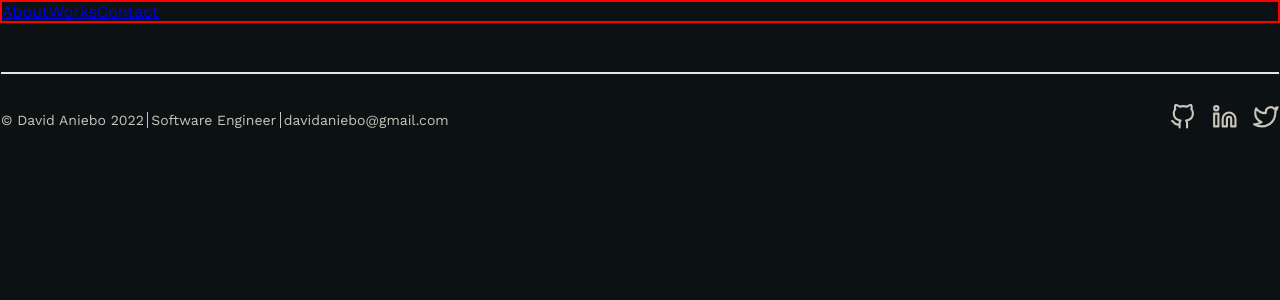
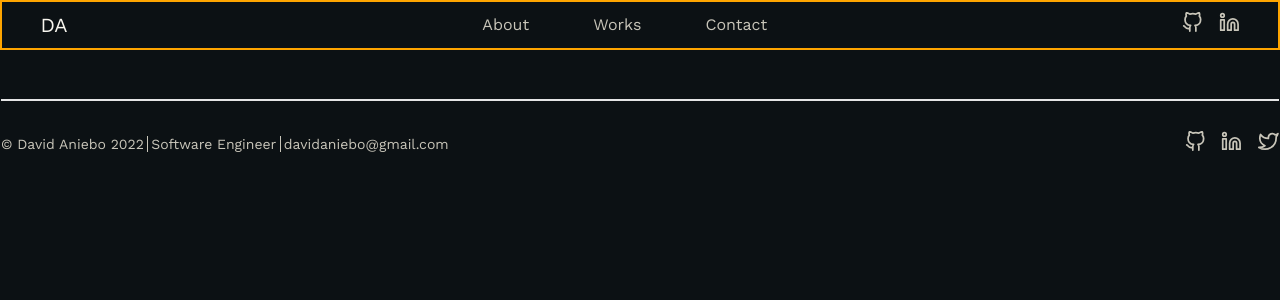
Before and after one commit to Webmekanic/My-Portfolio-v2.0.0, a React (Create React App) app: page / in a window 1280 px wide. Shown: the top 300 px of the page. Built offline with nearby package versions, Linux system fonts and the light colour scheme.

Commit message:
feat:: add navbar and dedicated routes

```diff
--- a/src/components/layouts/Footer.jsx
+++ b/src/components/layouts/Footer.jsx
@@ -47,7 +47,7 @@ const FooterSection = styled.footer`
   .socialIcons {
     display: flex;
     grid-gap: 1rem;
-    font-size: clamp(1.5rem, 2vw, 1.6rem);
+    font-size: 1.3rem;
   }
   .socialLink {
     color: ${({ theme }) => theme.colors.textColor};
--- a/src/components/layouts/Navbar.jsx
+++ b/src/components/layouts/Navbar.jsx
@@ -1,27 +1,44 @@
 import React from "react"
-import { Link } from "react-router-dom"
-import {
-  NavbarContainer,
-  NavbarLinkContainer,
-  NavbarLink,
-} from "../../styles/NavStyle"
+import { MyLink, Nav } from "../../styles/NavStyle"
 import { FiGithub, FiLinkedin, FiTwitter } from "react-icons/fi"
+import { CgSortAz } from "react-icons/cg"
 
 const Navbar = () => {
   return (
-    <NavbarContainer>
-      <NavbarLinkContainer>
-        <NavbarLink className="nav-link" to="/about">
-          About
-        </NavbarLink>
-        <NavbarLink className="nav-link" to="/works">
-          Works
-        </NavbarLink>
-        <NavbarLink className="nav-link" to="/contact">
-          Contact
-        </NavbarLink>
-      </NavbarLinkContainer>
-    </NavbarContainer>
+    <Nav>
+      <h1 className="myIntials">DA</h1>
+      <ul className="navLinkList">
+        <li className="navLinkItem">
+          <MyLink to="/about">About</MyLink>
+        </li>
+        <li className="navLinkItem">
+          <MyLink to="/works">Works</MyLink>
+        </li>
+        <li className="navLinkItem">
+          <MyLink to="/contact">Contact</MyLink>
+        </li>
+      </ul>
+      {/* nabvar icons */}
+      <div className="socialIcons">
+        <a
+          className="socialLink"
+          href="https://github.com/Webmekanic"
+          target="_blank"
+          rel="noreferrer"
+        >
+          <FiGithub />
+        </a>
+        <a
+          href="https://github.com/Webmekanic"
+          target="_blank"
+          rel="noreferrer"
+          className="socialLink"
+        >
+          <FiLinkedin />
+        </a>
+      </div>
+      <CgSortAz size={"40"} className="sortIcon" />
+    </Nav>
   )
 }
 
--- /dev/null
+++ b/src/components/shared/NavLink.jsx
@@ -0,0 +1,18 @@
+import React from "react"
+import { NavLink as NavLinkReactRouterDom } from "react-router-dom"
+
+const Link = function ({ to, children, className, ...props }) {
+  return (
+    <NavLinkReactRouterDom
+      {...props}
+      className={({ isActive }) =>
+        [className, isActive ? "is-active" : null].filter(Boolean).join(" ")
+      }
+      to={to}
+    >
+      {children}
+    </NavLinkReactRouterDom>
+  )
+}
+
+export default Link
--- a/src/styles/NavStyle.jsx
+++ b/src/styles/NavStyle.jsx
@@ -1,21 +1,77 @@
-import React from "react"
-import { Link } from "react-router-dom"
 import styled from "styled-components"
+import Link from "../components/shared/NavLink"
 
-export const NavbarContainer = styled.nav`
-  border: 2px solid red;
-  width: 100%;
+export const Nav = styled.nav`
+  border: 2px solid orange;
   display: flex;
   flex-direction: row;
   justify-content: space-between;
-`
-export const NavbarLinkContainer = styled.div``
-export const NavbarLink = styled(Link)`
-  &:hover,
-  &:focus {
-    color: blue;
+  align-items: center;
+  background: transparent;
+  padding: 0.625rem clamp(0.6rem, 3vw, 2.5rem);
+  color: ${({ theme }) => theme.colors.textColor};
+
+  .myIntials {
+    font-family: Wingdings 3;
+    font-style: Regular;
+    font-size: 20px;
+    line-height: 100%;
+    font-weight: lighter;
+    color: ${({ theme }) => theme.colors.neutral};
   }
-  &:active {
-    color: red;
+  .navLinkList {
+    // border: 2px solid yellow;
+    display: flex;
+  }
+  .navLinkItem {
+    // border: 2px solid purple;
+    list-style-type: none;
+    display: flex;
+    padding: 0 2rem;
+  }
+  .socialIcons {
+    display: flex;
+    grid-gap: 1rem;
+    font-size: 1.3rem;
+  }
+  .socialLink {
+    color: ${({ theme }) => theme.colors.textColor};
+    cursor: pointer;
+  }
+
+  .socialLink:hover {
+    color: ${({ theme }) => theme.colors.lightColor};
+  }
+  .sortIcon {
+    display: none;
+  }
+
+  // Media Query
+  @media ${({ theme }) => theme.mediaQueries.below768} {
+    .navLinkList,
+    .socialIcons {
+      display: none;
+    }
+
+    .sortIcon {
+      border: 2px solid blue;
+      display: block;
+    }
   }
 `
+
+export const MyLink = styled(Link)`
+  text-decoration: none;
+  color: ${({ theme }) => theme.colors.textColor};
+  font-size: 1rem;
+  line-height: 1rem;
+  line-height: 100%;
+
+  // &:active {
+  //   color: ${({ theme }) => theme.colors.purple};
+  // }
+
+  &.is-active {
+    color: ${({ theme }) => theme.colors.lightColor};
+  }
+`
--- a/src/themes/GlobalStyles.jsx
+++ b/src/themes/GlobalStyles.jsx
@@ -14,6 +14,7 @@ html{
 body{
   color: white;
   background: #0C1114;
+;
   font-family: 'Work Sans', sans-serif;
 
 }
--- a/src/themes/Theme.jsx
+++ b/src/themes/Theme.jsx
@@ -7,6 +7,7 @@ const theme = {
     borderColor: "#1F2224",
     textColor: "#C8C5B9",
     lineColor: "#E5E5E5",
+    neutral: "#F8F6EF",
   },
   fontSizes: {
     large: "3rem",
```
